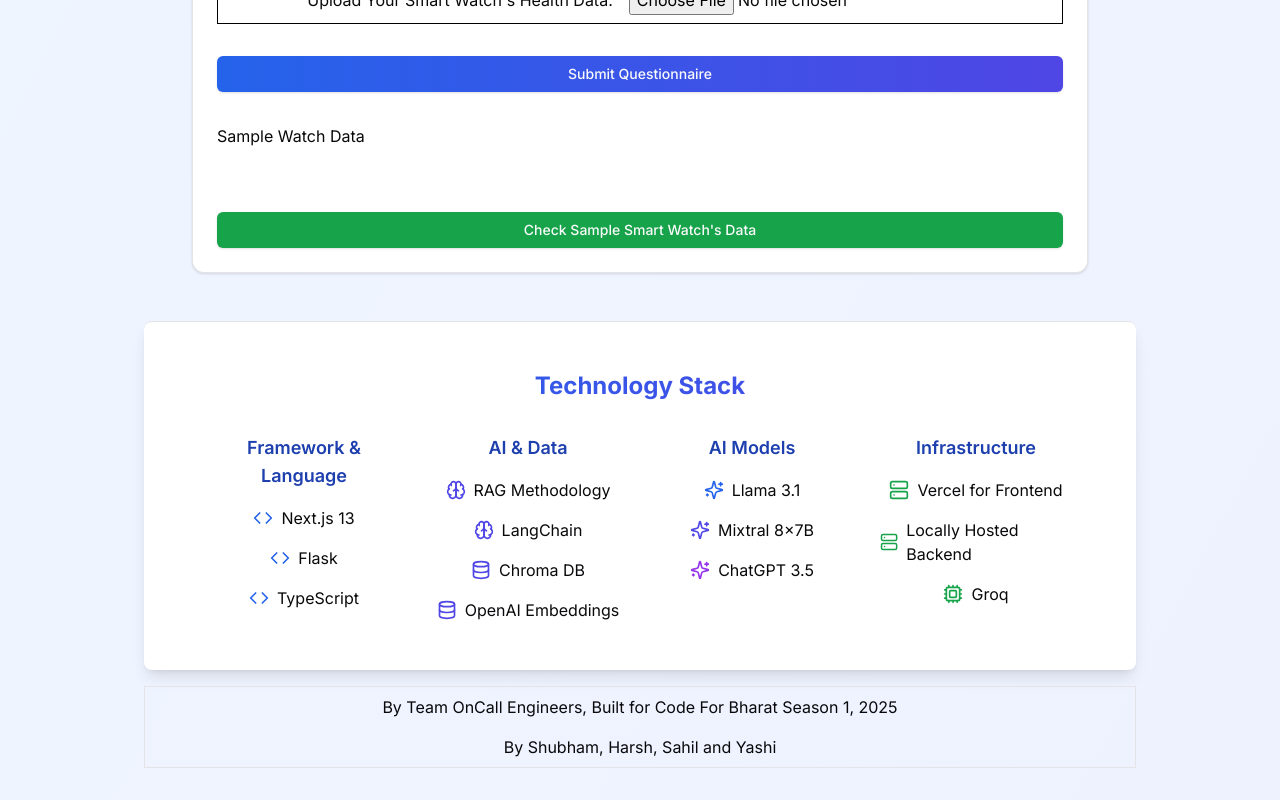
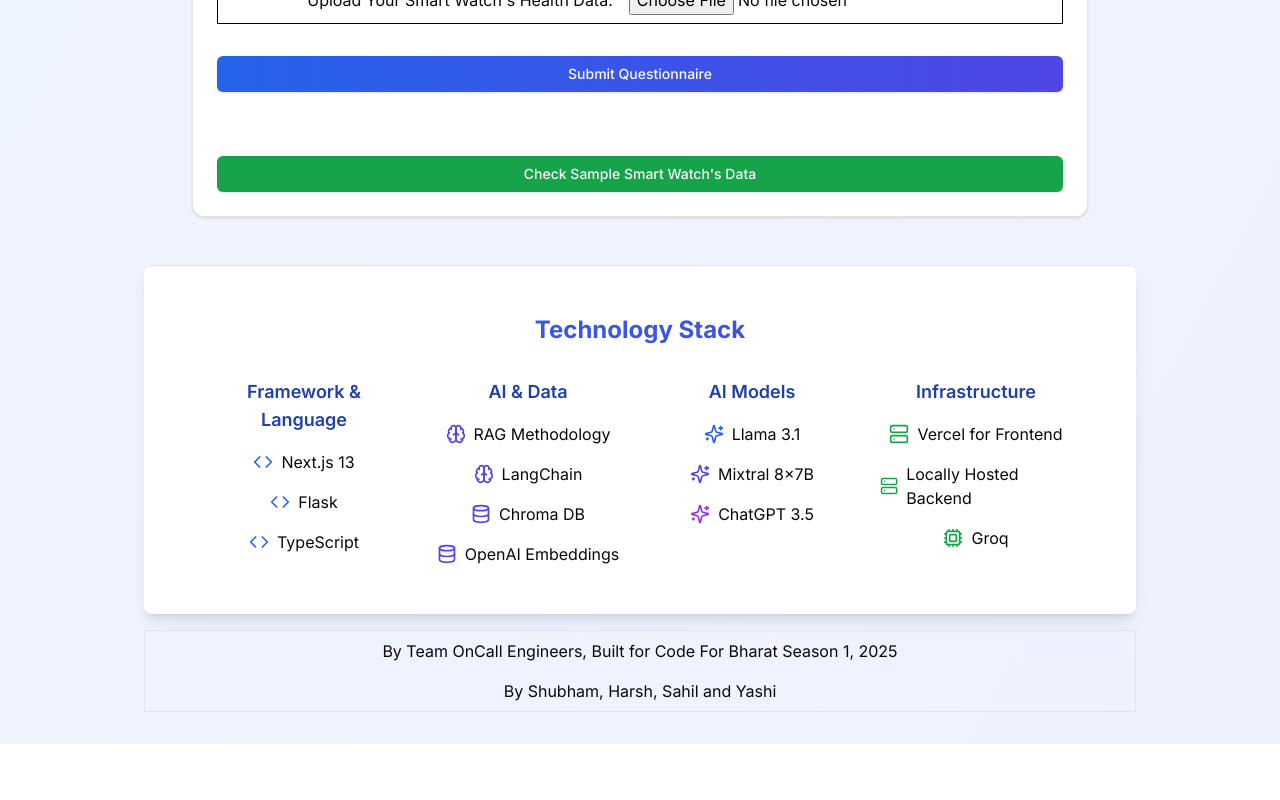
Before and after one commit to Shub3am/WearWise, a Next.js app in the folder legacy/frontend/: page / in a window 1280 px wide. Shown: the part 1659-2459 px from the top of the page. After the commit the page ends 2403 px from the top, so only its background shows below. Built offline with nearby package versions, Linux system fonts and the light colour scheme.

Commit message:
removed misc

```diff
--- a/legacy/frontend/app/page.tsx
+++ b/legacy/frontend/app/page.tsx
@@ -764,7 +764,6 @@
                   className="w-full bg-gradient-to-r from-blue-600 to-indigo-600 hover:from-blue-700 hover:to-indigo-700">
                   Submit Questionnaire
                 </Button>
-                <div>Sample Watch Data</div>
                 <div className="relative">
                   {ShowSampleData ? (
                     <div className="flex  bg-white w-4/6 h-4/6 items-center shadow-lg rounded-md fixed p-5 m-auto flex-col top-10  whitespace-pre overflow-y-scroll">
```
